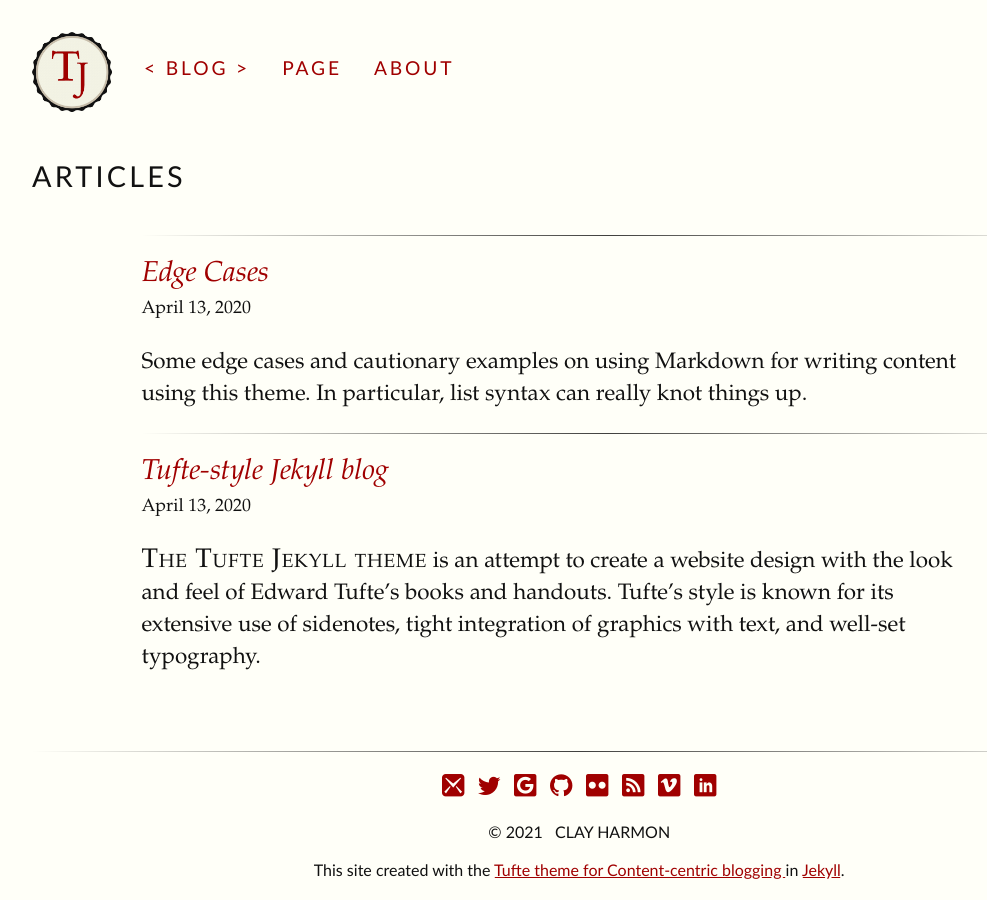
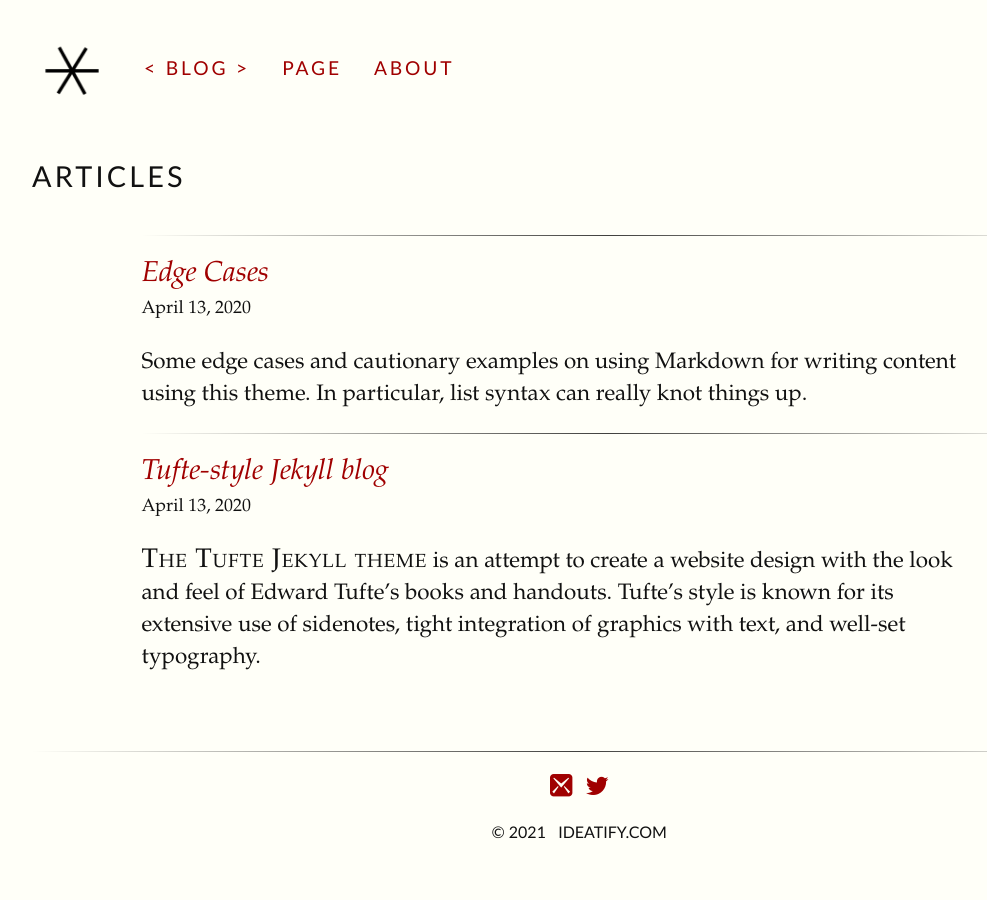
Before and after one commit to clayh53/tufte-jekyll, a Jekyll site: the page built from index.html, in a window 1280 px wide. Shown: the whole page, without its empty margins (32-1019 px from the left). Built offline with Jekyll 4.4.1, drawn with Linux system fonts in a browser that asks for light colours; some web fonts are replaced.

Commit message:
Small config changes

```diff
--- a/Gemfile
+++ b/Gemfile
@@ -2,3 +2,4 @@
 
 gem 'jekyll'
 gem 'rouge'
+gem "webrick", "~> 1.7"
--- a/_config.yml
+++ b/_config.yml
@@ -1,9 +1,9 @@
-baseurl: /tufte-jekyll
-title: Tufte-Jekyll
-subtitle: Content-centric blogging
-author: clay harmon
+baseurl: /blog
+title: Ideatify Blog
+subtitle: About Creativity | ideatify.com/blog
+author: Ideatify.com
 simple_search: http://google.com/search
-description: A Jekyll theme for content-rich sites
+description: Articles about creativity
 name: tufte
 markdown: kramdown
 markdown_ext: "markdown,mkdown,mkdn,mkd,md"
--- a/_includes/footer.html
+++ b/_includes/footer.html
@@ -1,7 +1,7 @@
 <footer>
   <hr class="slender">
   <ul class="footer-links">
-    <li><a href="mailto:hate@spam.net"><span class="icon-mail3"></span></a></li>
+    <li><a href="mailto:ideatifyapp@gmail.com"><span class="icon-mail3"></span></a></li>
     {% for entry in site.data.social %}
       <li>
         <a href="{{ entry.link }}"><span class="{{ entry.icon }}"></span></a>
@@ -10,6 +10,5 @@
   </ul>
 <div class="credits">
 <span>&copy; {{ site.time | date: '%Y' }} &nbsp;&nbsp;{{site.author | upcase }}</span></br> <br>
-<span>This site created with the <a href="//github.com/clayh53/tufte-jekyll">Tufte theme for {{site.subtitle}} </a> in <a href="//jekyllrb.com">Jekyll</a>.</span>
 </div>
 </footer>
--- a/_includes/header.html
+++ b/_includes/header.html
@@ -1,7 +1,7 @@
 <!--- Header and nav template site-wide -->
 <header>
     <nav class="group">
-	<a href="{{site.baseurl}}/"><img class="badge" src="{{site.baseurl}}/assets/img/badge_1.png" alt="CH"></a>
+	<a href="{{site.baseurl}}/"><img class="badge" src="{{site.baseurl}}/assets/img/ideatify-logo.png" alt="Ideatify Logo"></a>
 	{% for node in site.pages %}
 		{% unless node.nav_exclude %}
 		    {% if page.url == node.url %}
```
Also changed, not shown: _data/social.yml (+1 -13 lines), Gemfile.lock, assets/img/ideatify-logo.png (added), 2 other files.
